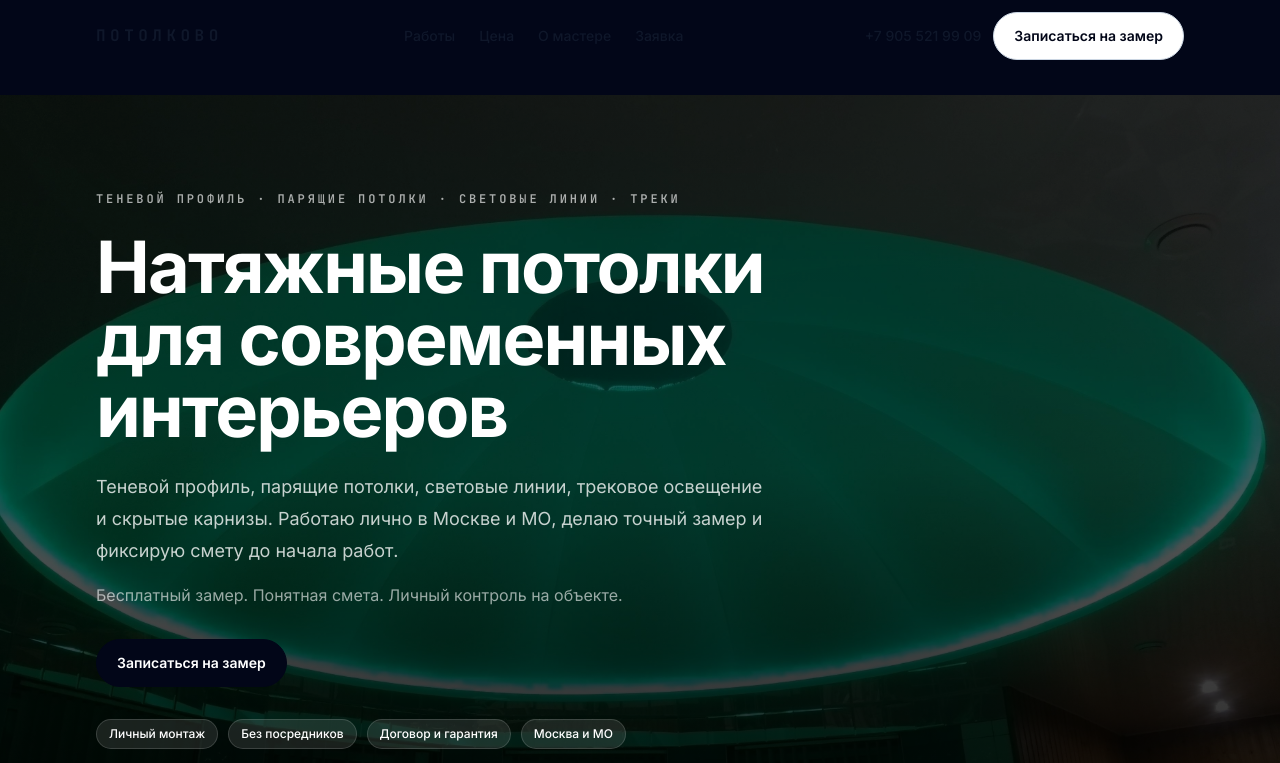
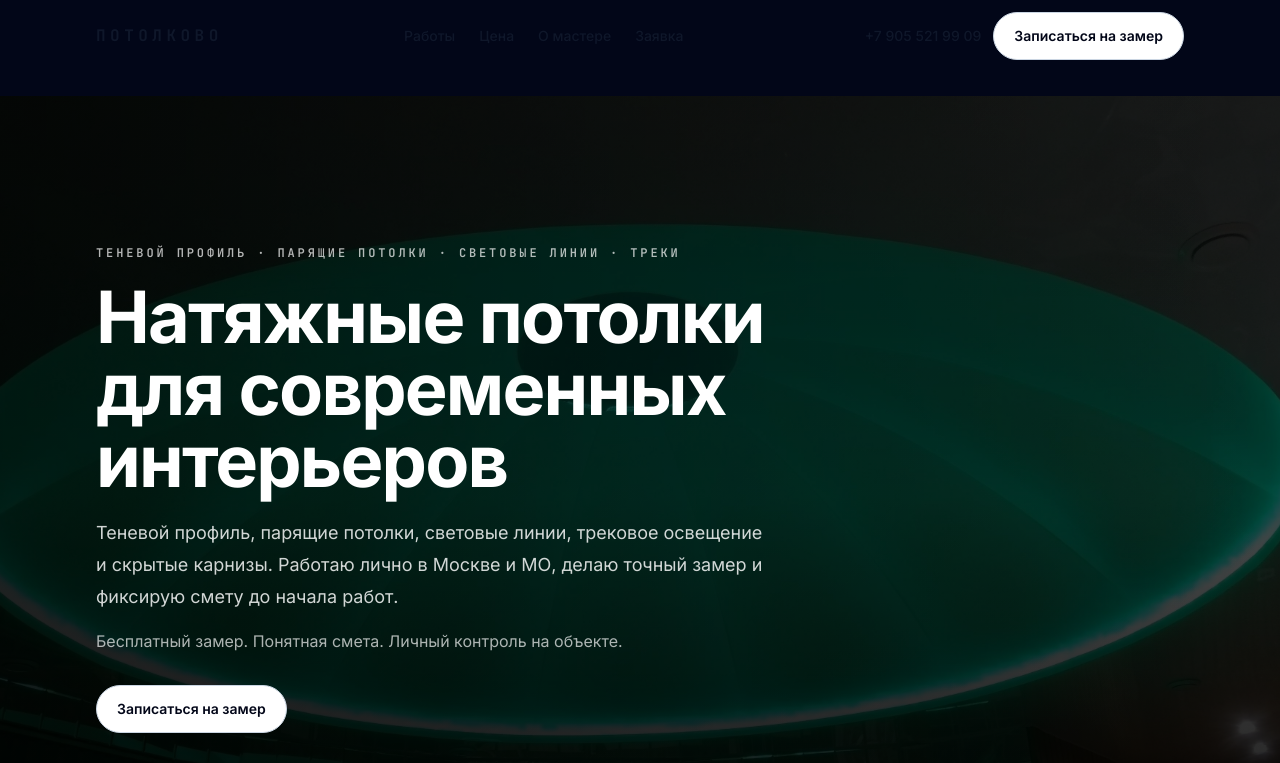
Before and after one commit to svladimirtsk-crypto/nextjs-potolkovo, a Next.js app: page / in a window 1280 px wide. Shown: the top 763 px of the page. Built offline with nearby package versions, Linux system fonts and the light colour scheme.

Commit message:
Update home-hero.tsx

```diff
--- a/components/home/home-hero.tsx
+++ b/components/home/home-hero.tsx
@@ -16,11 +16,8 @@ export function HomeHero() {
   }
 
   return (
-    <Section
-      id="hero"
-      className="relative -mt-px overflow-hidden bg-slate-950 py-0 text-white"
-    >
-      <div className="relative min-h-[calc(100svh-var(--header-height))]">
+    <Section id="hero" className="relative overflow-hidden bg-slate-950 py-0 text-white">
+      <div className="relative min-h-[100svh]">
         <div className="absolute inset-0">
           <Image
             src={heroAsset.src}
@@ -30,32 +27,33 @@ export function HomeHero() {
             sizes="100vw"
             className="object-cover"
           />
-          <div className="absolute inset-0 bg-black/55" />
-          <div className="absolute inset-0 bg-gradient-to-b from-black/30 via-black/20 to-black/70" />
+          <div className="absolute inset-0 bg-black/58" />
+          <div className="absolute inset-0 bg-gradient-to-b from-black/45 via-black/30 to-black/75" />
+          <div className="absolute inset-0 bg-gradient-to-r from-black/48 via-black/18 to-transparent" />
         </div>
 
-        <Container className="relative z-10 flex min-h-[calc(100svh-var(--header-height))] items-center py-16 sm:py-20 lg:py-24">
-          <div className="max-w-3xl">
-            <p className="font-mono text-xs font-semibold uppercase tracking-[0.24em] text-white/65">
+        <Container className="relative z-10 flex min-h-[100svh] items-center pt-28 pb-16 sm:pt-32 sm:pb-20 lg:pt-36 lg:pb-24">
+          <div className="max-w-2xl">
+            <p className="font-mono text-xs font-semibold uppercase tracking-[0.24em] text-white/70">
               {hero.servicesInlineLabel}
             </p>
 
-            <h1 className="mt-6 text-balance text-4xl font-bold tracking-tight text-white sm:text-5xl lg:text-7xl">
+            <h1 className="mt-5 text-balance text-4xl font-bold tracking-tight text-white sm:text-5xl lg:text-7xl">
               {hero.h1}
             </h1>
 
-            <p className="mt-6 max-w-2xl text-pretty text-base leading-7 text-white/78 sm:text-lg sm:leading-8">
+            <p className="mt-5 max-w-2xl text-pretty text-base leading-7 text-white/82 sm:text-lg sm:leading-8">
               {hero.subtitle}
             </p>
 
             {hero.secondaryMicrocopy ? (
-              <p className="mt-4 text-sm leading-6 text-white/60 sm:text-base">
+              <p className="mt-4 text-sm leading-6 text-white/68 sm:text-base">
                 {hero.secondaryMicrocopy}
               </p>
             ) : null}
 
             <div className="mt-8 flex flex-col gap-4 sm:flex-row sm:flex-wrap sm:items-center">
-              <Button href="#action" className="w-full sm:w-auto">
+              <Button href="#action" variant="secondary" className="w-full sm:w-auto">
                 {hero.primaryCtaLabel}
               </Button>
             </div>
```
